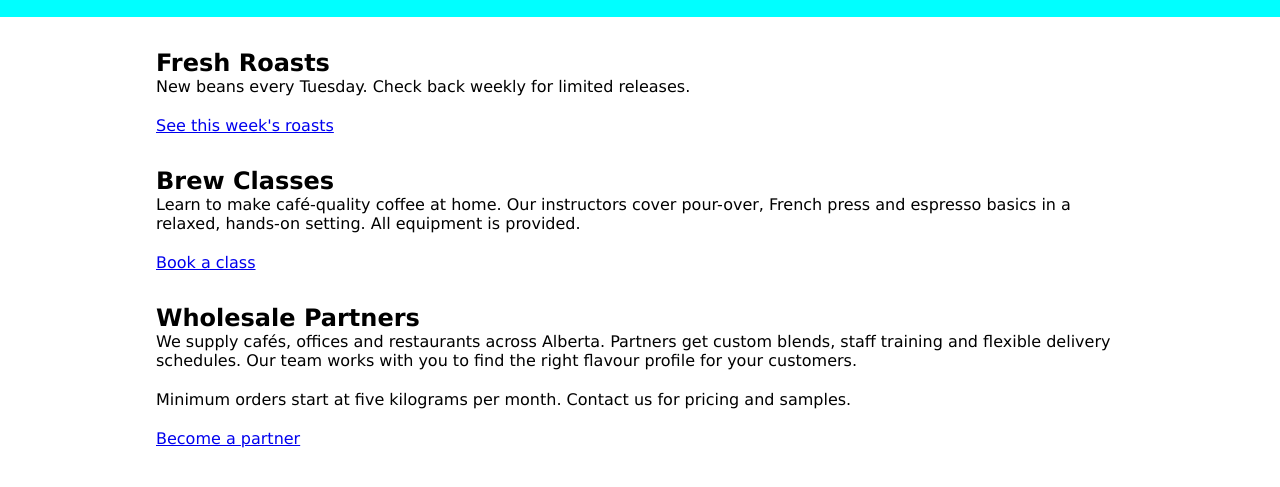
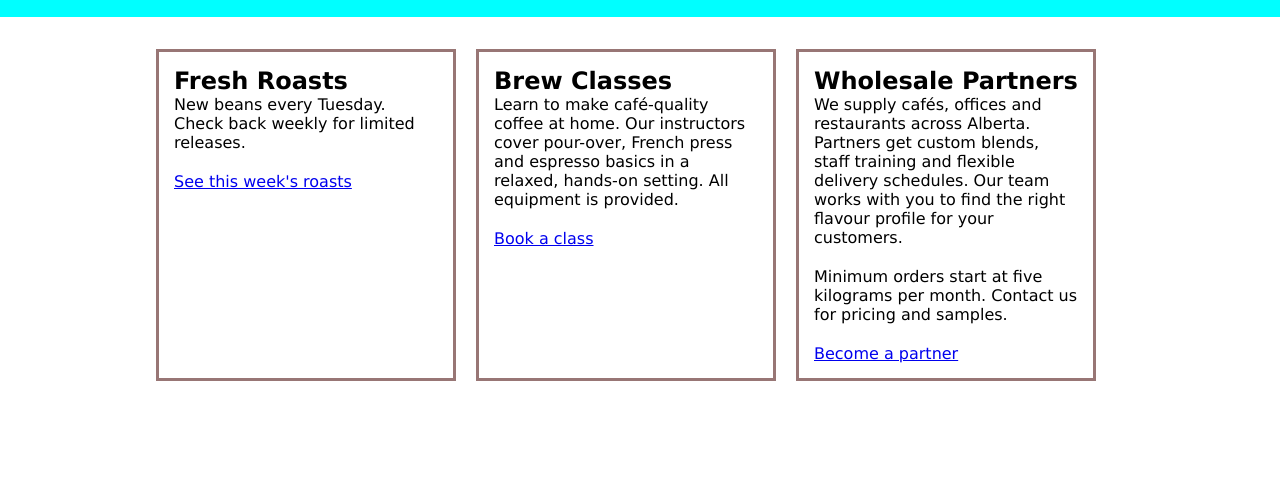
Before and after one commit to selddkeskn/demo-flexbox-layout, a plain HTML site: page index.html in a window 1280 px wide. Shown: the part 61-548 px from the top of the page. Drawn offline with Linux system fonts and the light colour scheme.

Commit message:
add column layout and add border to each section

```diff
--- a/css/styles.css
+++ b/css/styles.css
@@ -45,3 +45,14 @@ header ul {
 section {
     margin-bottom: 32px;
 }
+
+.sections{
+    display: flex;
+    gap: 20px;
+    flex-wrap: wrap;
+}
+.sections section {
+    width: 300px;
+    border: 3px solid #987675;
+    padding: 15px;
+}
--- a/index.html
+++ b/index.html
@@ -29,7 +29,7 @@
     </header>
 
     <main>
-        <div class="inner-container">
+        <div class="inner-container sections">
             <section>
                 <h2>Fresh Roasts</h2>
 
```
